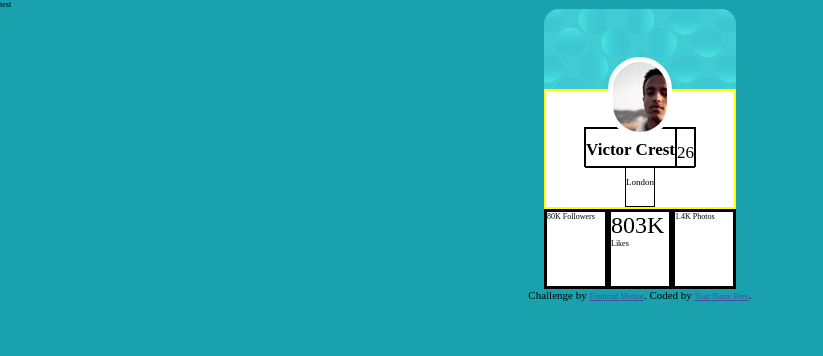
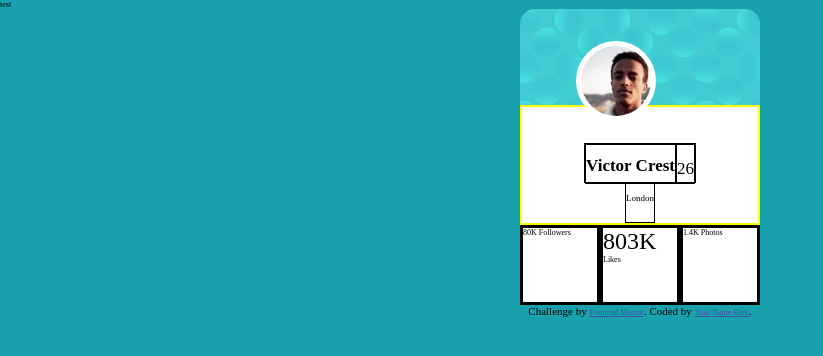
Before and after one commit to caldwelljt2/jtc-profile-card-component, a plain HTML site: page index.html in a window 1280 px wide. Shown: the whole page, without its empty margins (0-823 px from the left). Drawn offline with Linux system fonts and the light colour scheme.

Commit message:
made adjustments to placement, changed some sizes to rem from vh

```diff
--- a/index.css
+++ b/index.css
@@ -62,16 +62,16 @@ h3 {
     flex-direction: column;
     justify-content: center;
     align-items: center;
-    z-index: -2
+    z-index: -2;
 }
 
 .profile-card__top {
     background-image: url(./images/bg-pattern-card.svg);
     /* background-color: lightblue; */
-    min-width: 15vw;
-    max-width: 20vw;
-    min-height: 10vh;
-    max-height: 10vh;
+    min-width: 30rem;
+    max-width: 50rem;
+    min-height: 12rem;
+    max-height: 12rem;
     border-radius: 15px 15px 0px 0px;
 }
 
@@ -90,16 +90,16 @@ h3 {
 
 .profile-card__picture--img {
     background-image: url(./images/image-victor.jpg);
-    position: absolute;
-    margin: -2.5vw;
-    min-width: 5vw;
-    max-width: 3vw;
-    min-height: 10vh;
-    max-height: 15vh;
+    /* position: absolute; */
+    margin: -5vw;
+    min-width: 10rem;
+    max-width: 10rem;
+    min-height: 10rem;
+    max-height: 10rem;
     border: solid 5px white;
     /* border: solid 3px black; */
     /* z-index: 3; */
-    border-radius: 100px;
+    border-radius: 120px;
     align-items: center;
     vertical-align: bottom;
     justify-content: center;
@@ -111,10 +111,10 @@ h3 {
     flex-direction: column;
     justify-content: end;
     background-color: white;
-    min-width: 15vw;
-    max-width: 15vw;
-    min-height: 15vh;
-    max-height: 15vh;
+    min-width: 30rem;
+    max-width: 15rem;
+    min-height: 15rem;
+    max-height: 15rem;
     border-bottom: solid 1px;
     z-index: 0;
     border: solid 2px yellow;
@@ -141,25 +141,25 @@ h3 {
 }
 
 .profile-card__bottom--left {
-    min-width: 5vw;
-    max-width: 3vw;
-    min-height: 10vh;
-    max-height: 3vh;
+    min-width: 10rem;
+    max-width: 5rem;
+    min-height: 10rem;
+    max-height: 3rem;
     border: solid 3px black;
 }
 .profile-card__bottom--middle {
-    min-width: 5vw;
+    min-width: 10rem;
     max-width: 3vw;
-    min-height: 10vh;
+    min-height: 10rem;
     max-height: 3vh;
     border: solid 3px black;
     font-size: 2rem;
 }
 
 .profile-card__bottom--right {
-    min-width: 5vw;
+    min-width: 10rem;
     max-width: 3vw;
-    min-height: 10vh;
+    min-height: 10rem;
     max-height: 3vh;
     border: solid 3px black;
 }
```
